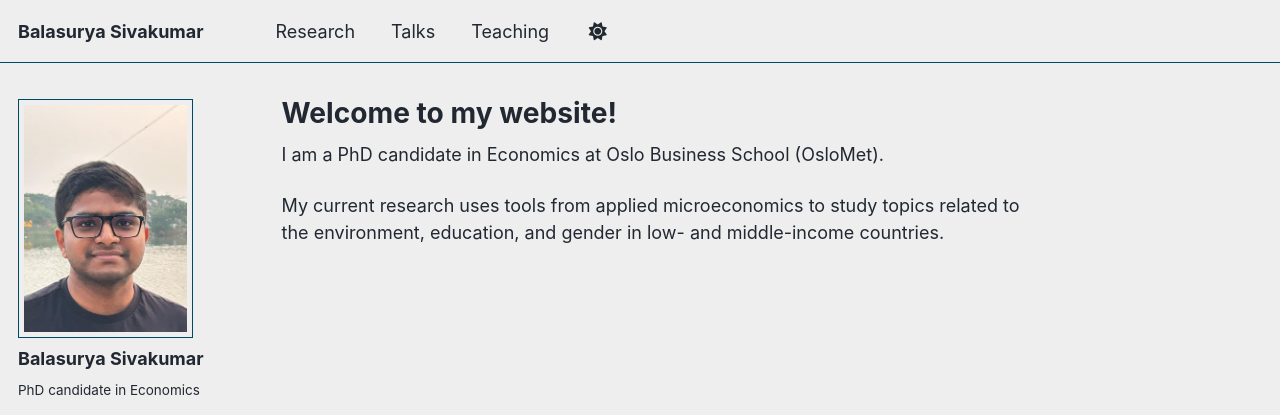
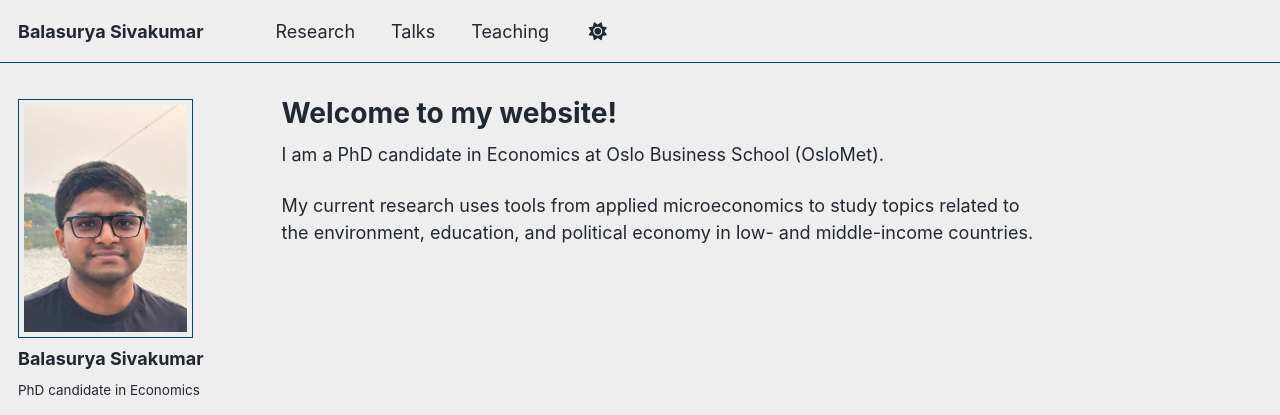
Before and after one commit to BalasuryaSivakumar/balasuryasivakumar.github.io, a Jekyll site: the page built from _pages/about.md, in a window 1280 px wide. Shown: the top 415 px of the page. Built offline with Jekyll 4.4.1, drawn with Linux system fonts in a browser that asks for light colours; a script that is not in the unit is left out.

Commit message:
Update about.md

```diff
--- a/_pages/about.md
+++ b/_pages/about.md
@@ -8,4 +8,4 @@ redirect_from:
 ---
 I am a PhD candidate in Economics at Oslo Business School (OsloMet).
 
-My current research uses tools from applied microeconomics to study topics related to the environment, education, and gender in low- and middle-income countries.
+My current research uses tools from applied microeconomics to study topics related to the environment, education, and political economy in low- and middle-income countries.
```
